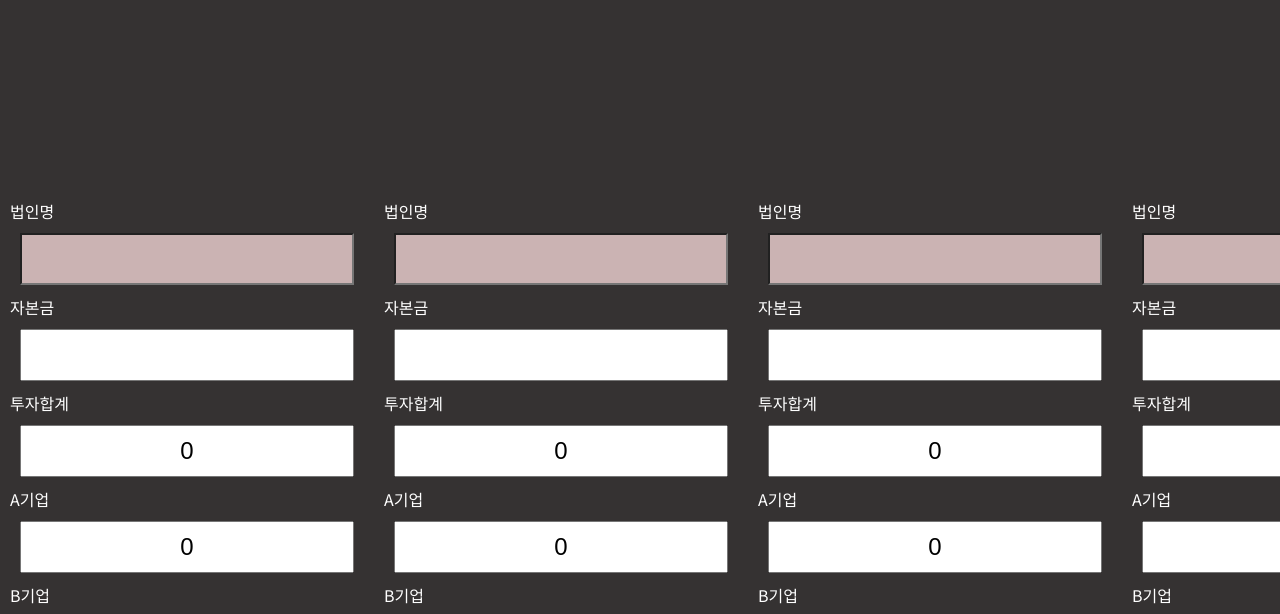
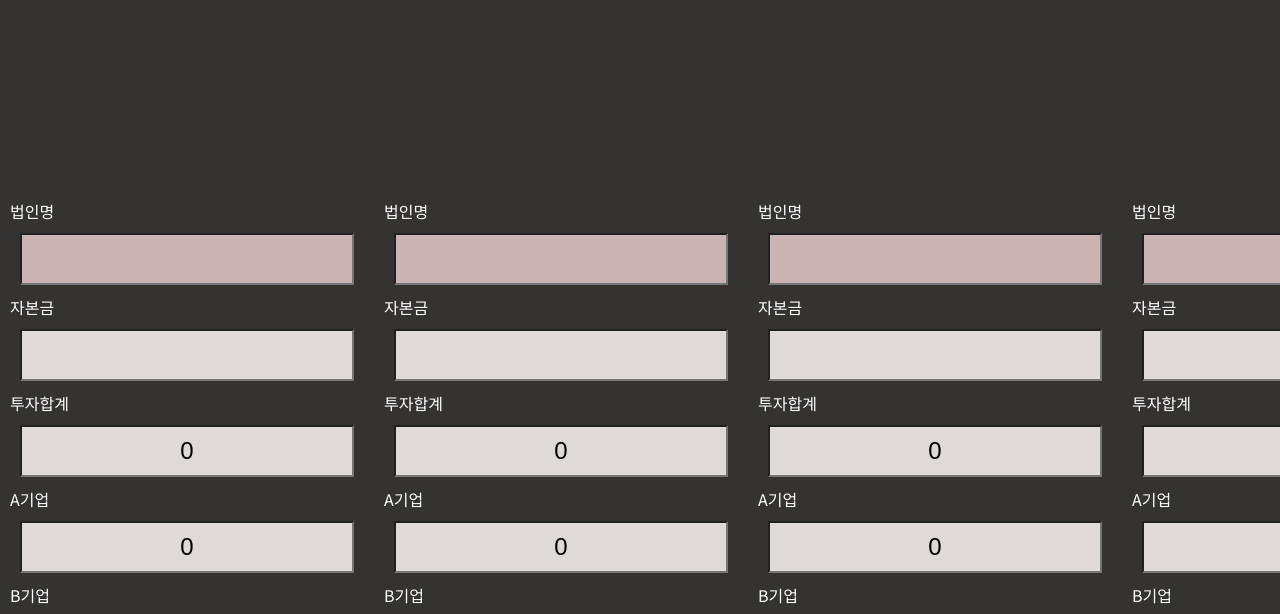
Before and after one commit to able-sangD/able-stock-game_a, a plain HTML site: page index11.html in a window 1280 px wide. Shown: the part 143-757 px from the top of the page. Drawn offline with Linux system fonts and the light colour scheme; a web font is replaced by a local one.

Commit message:
Update index11.html

```diff
--- a/index11.html
+++ b/index11.html
@@ -49,6 +49,7 @@
               }
 
               input[type="text"] {
+                  background-color: #dfd9d9;
                   font-family: 'Gaegu', sans-serif;
                   text-align: center;
                   font-size: 1.5em;
```
